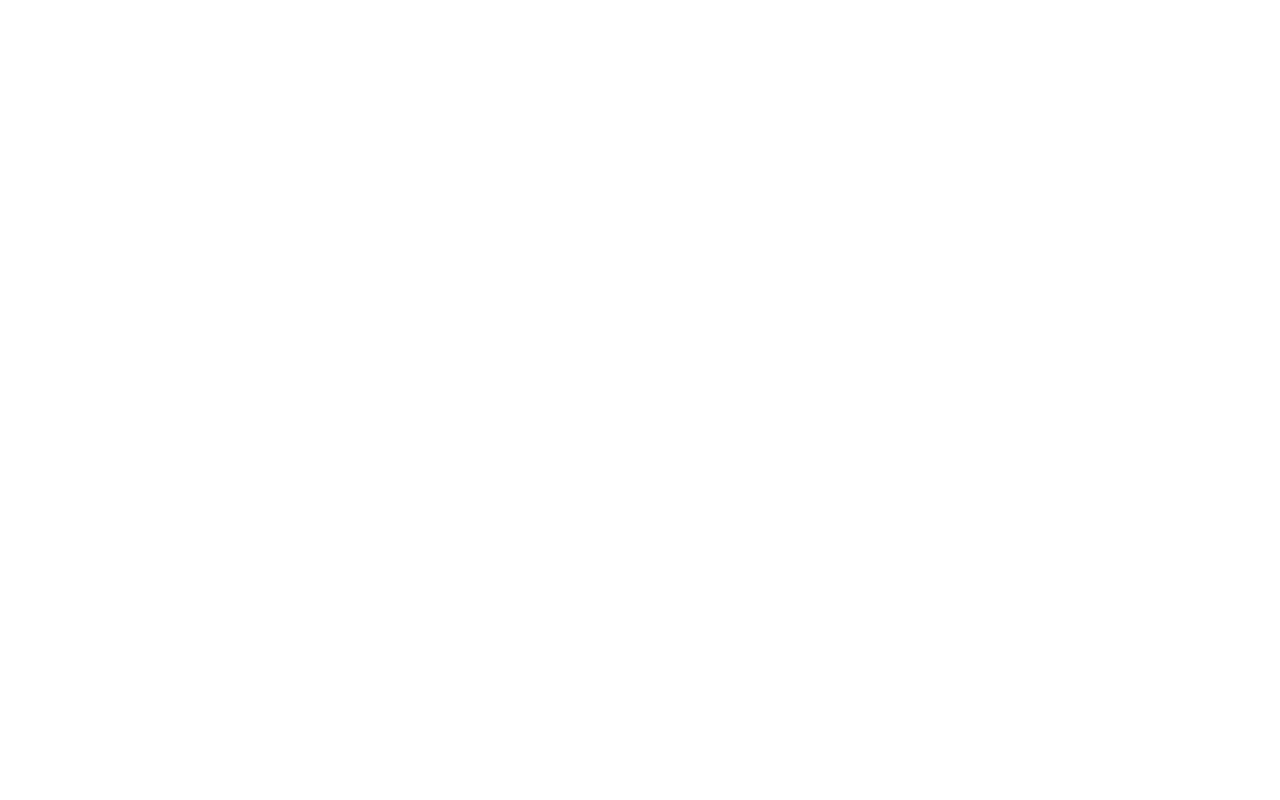
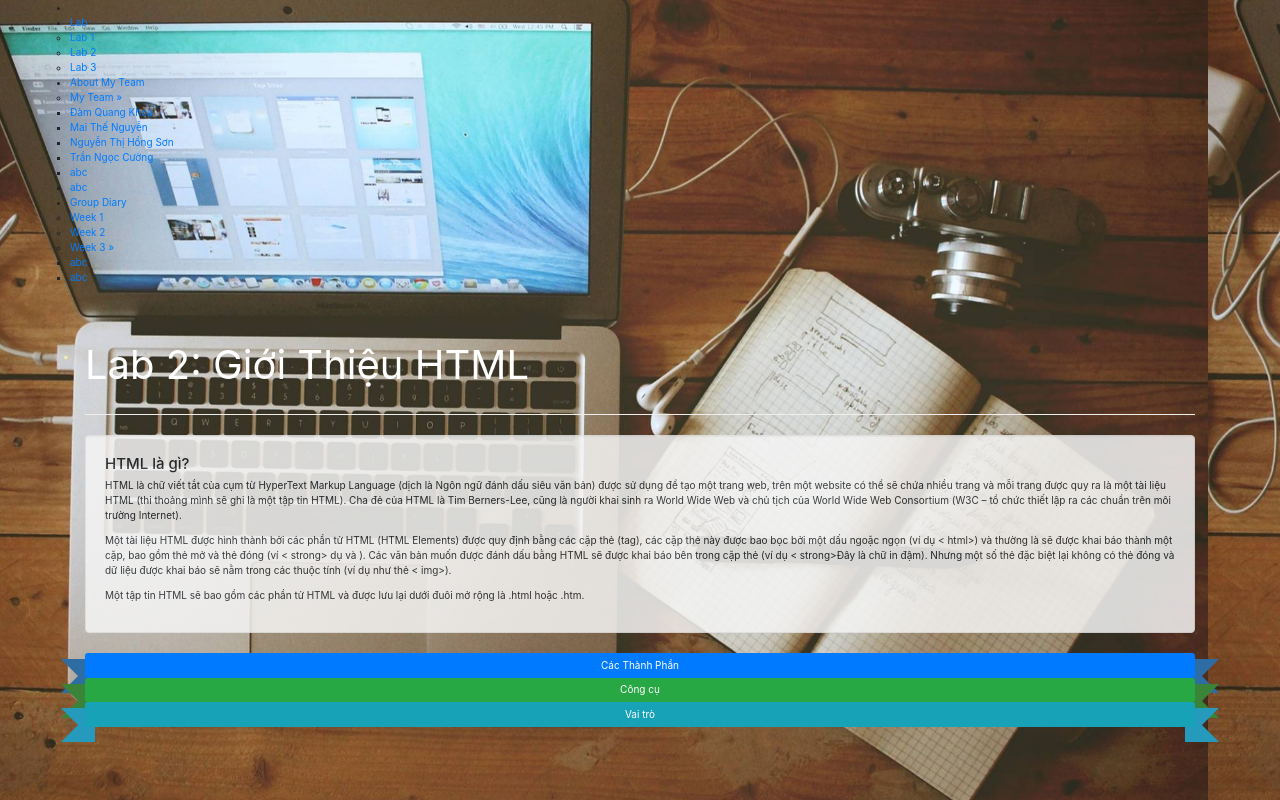
Before and after one commit to DamQuangKhoa/ProjectGTNM, a plain HTML site: page Lab/lab2.html in a window 1280 px wide. Drawn offline with nearby package versions, Linux system fonts and the light colour scheme; no server answers.

Commit message:
Son upload lab 2

```diff
--- a/Lab/lab2.html
+++ b/Lab/lab2.html
@@ -0,0 +1,112 @@
+<!DOCTYPE html>
+<html lang="en">
+<head>
+	<meta charset="UTF-8">
+	<title>Document</title>
+	 <link rel="stylesheet" href="../assets/library/bootstrap.css">
+        <link rel="stylesheet" href="../assets/library/jquery.js">
+        <link rel="stylesheet" href="../assets/theme/css/lab.css">
+        <link rel="stylesheet" href="../assets/theme/css/button_lab.css">
+        <script src="../assets/library/jquery.js"" ></script>
+         <script src="../assets/library/bootstrap.js"" ></script>
+         <script src= "../assets/theme/js/lab.js"></script>
+
+</head>
+<body>
+	<!-- content -->
+	<div id="background-carousel">
+    <div id="myCarousel" class="carousel slide" data-ride="carousel">
+      <div class="carousel-inner">
+        <div class="item active" style="background-image:url(../assets/images/desktop.jpg)"></div>
+        <div class="item" style="background-image:url(../assets/images/desktop.jpg)"></div>
+        <div class="item" style="background-image:url(http://lorempixel.com/1200/800/food/1/)"></div>
+      </div>
+    </div>
+</div>
+
+
+<div id="content-wrapper">
+     <div id="menu"></div>
+<!-- PAGE CONTENT -->
+    <div class="container">
+        <div class="page-header"><p class="title">Lab 2: Giới Thiệu <span>HTML</span></p></div>
+        <div class="well"><h4>HTML là gì?</h4>
+            <p>HTML là chữ viết tắt của cụm từ HyperText Markup Language (dịch là Ngôn ngữ đánh dấu siêu văn bản) được sử dụng để tạo một trang web, trên một website có thể sẽ chứa nhiều trang và mỗi trang được quy ra là một tài liệu HTML (thi thoảng mình sẽ ghi là một tập tin HTML). Cha đẻ của HTML là Tim Berners-Lee, cũng là người khai sinh ra World Wide Web và chủ tịch của World Wide Web Consortium (W3C – tổ chức thiết lập ra các chuẩn trên môi trường Internet).</p>
+            <p>Một tài liệu HTML được hình thành bởi các phần tử HTML (HTML Elements) được quy định bằng các cặp thẻ (tag), các cặp thẻ này được bao bọc bởi một dấu ngoặc ngọn (ví dụ < html>) và thường là sẽ được khai báo thành một cặp, bao gồm thẻ mở và thẻ đóng (ví < strong> dụ </ strong> và ). Các văn bản muốn được đánh dấu bằng HTML sẽ được khai báo bên trong cặp thẻ (ví dụ < strong>Đây là chữ in đậm</ strong>). Nhưng một số thẻ đặc biệt lại không có thẻ đóng và dữ liệu được khai báo sẽ nằm trong các thuộc tính (ví dụ như thẻ < img>).</p>
+            <p>Một tập tin HTML sẽ bao gồm các phần tử HTML và được lưu lại dưới đuôi mở rộng là .html hoặc .htm.<ba></p>
+
+</p>
+        </div><!-- End Well -->
+    </div><!-- End Container -->
+<!-- PAGE CONTENT -->
+<div class="container">
+    <div class="row">
+
+    <div class="col-md-12">       <!-- Standard button -->
+
+<!-- Provides extra visual weight and identifies the primary action in a set of buttons -->
+<button type="button" id="btnTim" class="btn btn-primary ribbon">Các Thành Phần</button>
+
+<div class="well">
+	<h4>HTML được xử lý ra sao?</h4>
+                <p>
+            Khi một tập tin HTML được hình thành, việc xử lý nó sẽ do trình duyệt web đảm nhận. Trình duyệt sẽ đóng vai trò đọc hiểu nội dung HTML từ các thẻ bên trong và sẽ chuyển sang dạng văn bản đã được đánh dấu để đọc, nghe hoặc hiểu (do các bot máy tính hiểu).
+            Để kiểm tra, bạn có thể sử dụng khung nội dung bên dưới và chuyển qua lại giữa phần HTML và Result để xem kết quả của một tập tin HTML sau khi được xử lý.</p>
+
+            <h4>Cấu trúc một đoạn HTML</h4>
+            <p>Như mình đã nói ở trên, HTML sẽ được khai báo bằng các phần tử bởi các từ khóa. Nội dung nằm bên trong cặp từ khóa sẽ là nội dung bạn cần định dạng với HTML. Ví dụ dưới đây là một đoạn HTML khai báo một đoạn văn bản.
+                01
+                < p>Đây là một đoạn văn bản trong HTML.< /p>
+            Ngoài ra, trong các thẻ còn có các thuộc tính, thuộc tính sẽ đặt bên trong thẻ mở đầu, mỗi thuộc tính sẽ có giá trị được đặt trong dấu ngoặc kép và cách nhau bởi dấu bằng (=) với tên thuộc tính. Ví dụ dưới đây là một thẻ có sử dụng thuộc tính-
+                01
+                < form action="https://thachpham.com"> < /form>
+            Một thẻ có thể sử dụng nhiều thuộc tính chứ không phải chỉ một thuộc tính nhé.
+            </p>
+
+</div>
+
+<!-- Indicates a successful or positive action -->
+<button type="button" id="btnXanh" class="btn btn-success ribbon">Công cụ</button>
+<div class="well">
+            	<h4> Dùng chương trình gì để tạo tập tin HTML?</h4>
+                <p>
+            HTML là một tập tin siêu văn bản nên bạn có thể dùng các chương trình soạn thảo văn bản không có chức năng định dạng văn bản để tạo ra một tập tin HTML. Trong Windows, bạn có thể dùng Notepad, Eclipse, Netbeen, Subline Text... để tạo ra một tập tin HTML, còn trên Mac thì có thể dùng TextEdit và Vim trên các hệ điều hành Linux khác. Miễn là sau đó bạn phải lưu tập tin thành đuôi .html và sử dụng trình duyệt website để đọc nó.
+                </p>
+                 <p><img src="lab2.1.png"></p>
+                 <h4>Tài nguyên tham khảo HTML</h4>
+                <p>  Truy cập <a href="https://developer.mozilla.org/en-US/docs/Web/HTML/Element"> tại đây</a> để có thể nắm được hết các thẻ trong html ! Và những tùy biến trong html một cách đầy đủ nhất !</p>
+
+
+</div>
+<!-- Contextual button for informational alert messages -->
+<button type="button" id="btnXanhNhat" class="btn btn-info ribbon">Vai trò</button>
+<div class="well">
+              <h4>HTML đóng vai trò gì trong website?</h4>
+            	<p>
+
+            Như mình đã nói, HTML là một ngôn ngữ đánh dấu siêu văn bản nên nó sẽ có vai trò xây dựng cấu trúc siêu văn bản trên một website, hoặc khai báo các tập tin kỹ thuật số (media) như hình ảnh, video, nhạc.</p>
+            <p><img src="lab2.2.png"></p>
+            <p> Điều đó không có nghĩa là chỉ sử dụng HTML để tạo ra một website mà HTML chỉ đóng một vai trò hình thành trên website. Ví dụ một website như Thachpham.com sẽ được hình thành bởi:</p>
+            <h5>HTML:</h5> – Xây dựng cấu trúc và định dạng các siêu văn bản.
+            <h5>CSS:</h5> – Định dạng các siêu văn bản dạng thô tạo ra từ HTML thành một bố cục website, có màu sắc, ảnh nền,….
+            <h5>Javascript</h5> – Tạo ra các sự kiện tương tác với hành vi của người dùng (ví dụ nhấp vào ảnh trên nó sẽ có hiệu ứng phóng to).
+            <h5>PHP</h5> – Ngôn ngữ lập trình để xử lý và trao đổi dữ liệu giữa máy chủ đến trình duyệt (ví dụ như các bài viết sẽ được lưu trong máy chủ).
+            <h5>MySQL</h5> – Hệ quản trị cơ sở dữ liệu truy vấn có cấu trúc (SQL – ví dụ như các bài viết sẽ được lưu lại với dạng dữ liệu SQL).
+            <p>Nhưng ở đây, tạm thời bạn chỉ cần quan tâm đến HTML mà thôi. Dễ hiểu hơn, bạn hãy nghĩ rằng nếu website là một cơ thể hoàn chỉnh thì HTML chính là bộ xương của cơ thể đó, nó như là một cái khung sườn vậy.</p>
+
+            <p>Như vậy, dù website thuộc thể loại nào, giao tiếp với ngôn ngữ lập trình nào để xử lý dữ liệu thì vẫn phải cần HTML để hiển thị nội dung ra cho người truy cập xem.</p>
+
+            <h5>Nhân tiện đây mình cũng nói luôn, website có hai loại chính:</h5>
+
+            <p>Website tĩnh (static web) – Là một website không giao tiếp với máy chủ web để gửi nhận dữ liệu mà chỉ có các dữ liệu được khai báo sẵn bằng HTML và trình duyệt đọc.</p>
+            <p>Website động (dynamic web) – Là một website sẽ giao tiếp với một máy chủ để gửi nhận dữ liệu, các dữ liệu đó sẽ gửi ra ngoài cho người dùng bằng văn bản HTML và trình duyệt sẽ hiển thị nó. Để một website có thể giao tiếp với máy chủ web thì sẽ dùng một số ngôn ngữ lập trình dạng server-side như PHP, ASP.NET, Ruby,..để thực hiện. Ví dụ như một website làm bằng WordPress là website động.</p>
+
+</div>
+
+</div>
+
+
+</div>
+
+</body>
+</html>
--- a/assets/theme/js/app.js
+++ b/assets/theme/js/app.js
@@ -1,6 +1,5 @@
 var myapp = angular.module("myapp",[]);
 
 $(document).ready(function($) {
-$("#includedContent").load("menu2.html");
 
 });
--- a/assets/theme/js/lab.js
+++ b/assets/theme/js/lab.js
@@ -8,7 +8,7 @@
    //  function () {
    //      $('ul',this).slideUp('fast');
    //  });
-
+$('#menu').load('../menu2.html');
  	$('#myCarousel').carousel({
         pause: 'none'
     });
--- /dev/null
+++ b/assets/theme/menu/menu_lab.css
@@ -0,0 +1,135 @@
+#nav{
+    height: 39px;
+    font: 12px Geneva, Arial, Helvetica, sans-serif;
+    background: #3AB3A9;
+    border: 1px solid #30A097;
+    border-radius: 3px;
+    min-width:500px;
+    margin-left: 0px;
+    padding-left: 0px;
+}
+#nav li{
+    list-style: none;
+    display: block;
+    float: left;
+    height: 40px;
+    position: relative;
+    border-right: 1px solid #52BDB5;
+}
+
+#nav li a{
+    padding: 0px 10px 0px 30px;
+    margin: 0px 0;
+    line-height: 40px;
+    text-decoration: none;
+    border-right: 1px solid #389E96;
+    height: 40px;
+    color: #FFF;
+    text-shadow: 1px 1px 1px #66696B;
+}
+
+#nav ul{
+    background: #f2f5f6;
+    padding: 0px;
+    border-bottom: 1px solid #DDDDDD;
+    border-right: 1px solid #DDDDDD;
+    border-left:1px solid #DDDDDD;
+    border-radius: 0px 0px 3px 3px;
+    box-shadow: 2px 2px 3px #ECECEC;
+    -webkit-box-shadow: 2px 2px 3px #ECECEC;
+    -moz-box-shadow:2px 2px 3px #ECECEC;
+    width:170px;
+}
+#nav .site-name,#nav .site-name:hover{
+    padding-left: 10px;
+    padding-right: 10px;
+    color: #FFF;
+    text-shadow: 1px 1px 1px #66696B;
+    font: italic 20px/38px Georgia, "Times New Roman", Times, serif;
+    background: url(images/saaraan.png) no-repeat 10px 5px;
+    width: 160px;
+    border-right: 1px solid #52BDB5;
+}
+#nav .site-name a{
+    width: 129px;
+    overflow:hidden;
+}
+#nav li.facebook{
+    background: url(../images/facebook.png) no-repeat 9px 12px;
+}
+#nav li.facebook:hover  {
+    background: url(../images/facebook.png) no-repeat 9px 12px #3BA39B;
+}
+#nav li.yahoo{
+    background: url(../images/yahoo.png) no-repeat 9px 12px;
+}
+#nav li.yahoo:hover  {
+    background: url(../images/yahoo.png) no-repeat 9px 12px #3BA39B;
+}
+#nav li.google{
+    background: url(../images/google.png) no-repeat 9px 12px;
+}
+#nav li.google:hover  {
+    background: url(../images/google.png) no-repeat 9px 12px #3BA39B;
+}
+#nav li.twitter{
+    background: url(../images/twitter.png) no-repeat 9px 12px;
+}
+#nav li.twitter:hover  {
+    background: url(../images/twitter.png) no-repeat 9px 12px #3BA39B;
+}
+
+#nav li:hover{
+    background: #3BA39B;
+}
+#nav li a{
+    display: block;
+}
+#nav ul li {
+    border-right:none;
+    border-bottom:1px solid #DDDDDD;
+    width:170px;
+    height:39px;
+}
+#nav ul li a {
+    border-right: none;
+    color:#6791AD;
+    text-shadow: 1px 1px 1px #FFF;
+    border-bottom:1px solid #FFFFFF;
+}
+#nav ul li:hover{background:#DFEEF0;}
+#nav ul li:last-child { border-bottom: none;}
+#nav ul li:last-child a{ border-bottom: none;}
+/* Sub menus */
+#nav ul{
+    display: none;
+    visibility:hidden;
+    position: absolute;
+    top: 40px;
+}
+
+/* Third-level menus */
+#nav ul ul{
+    top: 0px;
+    left:170px;
+    display: none;
+    visibility:hidden;
+    border: 1px solid #DDDDDD;
+}
+/* Fourth-level menus */
+#nav ul ul ul{
+    top: 0px;
+    left:170px;
+    display: none;
+    visibility:hidden;
+    border: 1px solid #DDDDDD;
+}
+
+#nav ul li{
+    display: block;
+    visibility:visible;
+}
+#nav li:hover > ul{
+    display: block;
+    visibility:visible;
+}
--- a/menu2.html
+++ b/menu2.html
@@ -14,8 +14,8 @@
 <li class="site-name"><a href="#"> </a></li>
     <li class="facebook"><a href="#">Lab</a>
         <ul>
-        <li><a href="#">Lab 1</a></li>
-        <li><a href="#">Lab 2</a></li>
+        <li><a href="lab/azure.html">Lab 1</a></li>
+        <li><a href="lab/lab1.html">Lab 2</a></li>
         <li><a href="#">Lab 3</a></li>
         </ul>
     </li>
```
Also changed, not shown: Lab/lab1.html (+9 -5 lines), Lab/lab3.html (+121 -0 lines), index.html (+16 -7 lines), About/groupDiary.html (added), About/myTeam.html (added), Lab/lab2.1.png (added), Lab/lab2.2.png (added).
